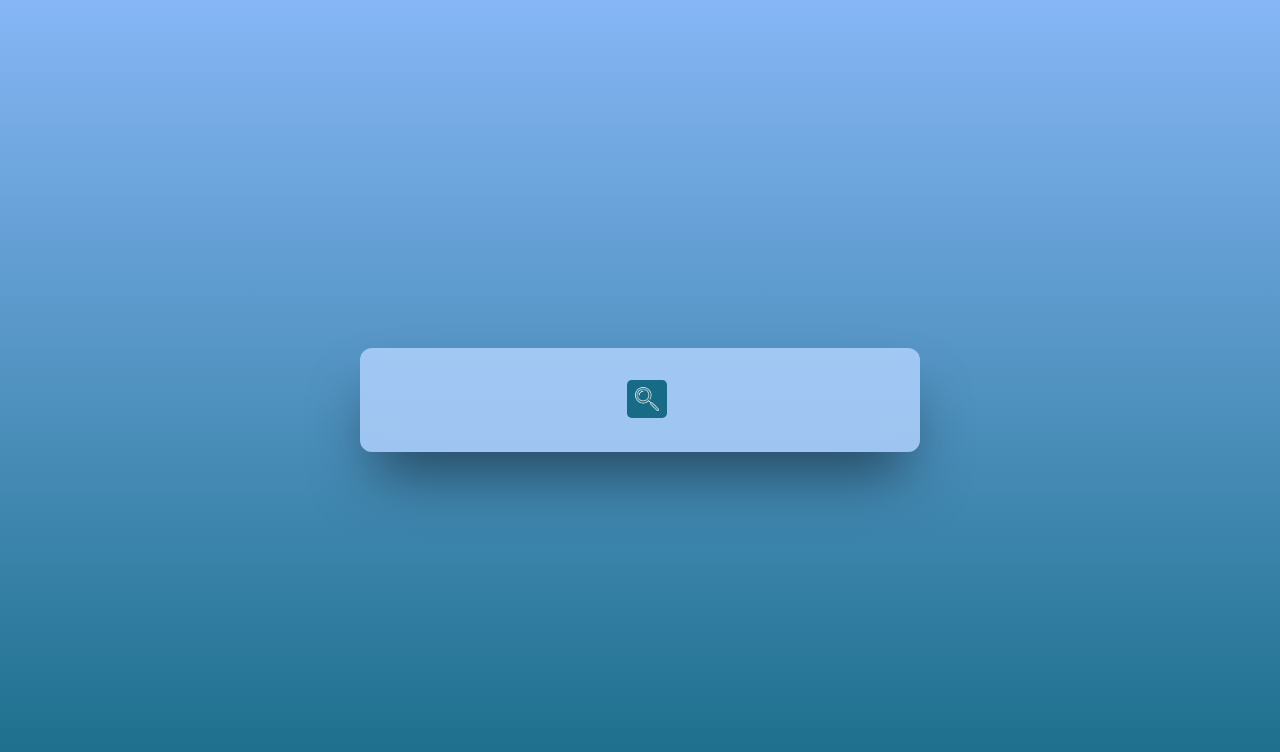
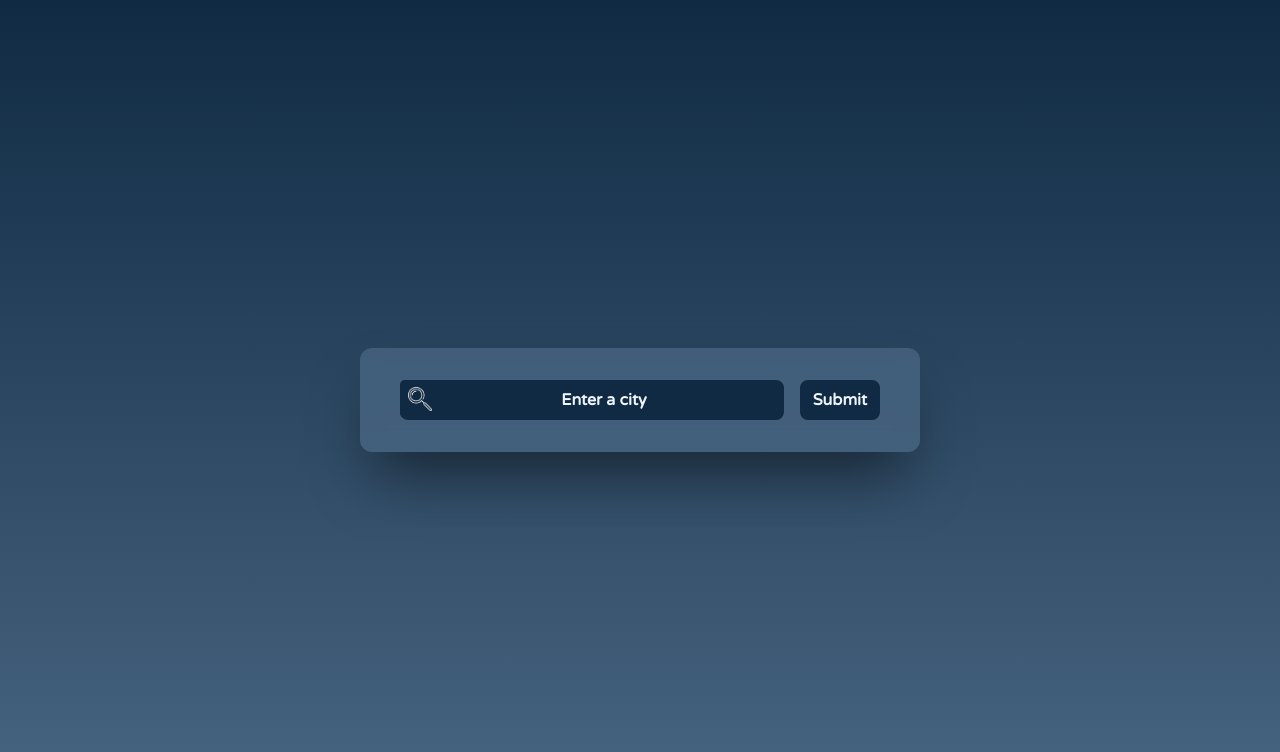
Before and after one commit to Geode30/Weather-App, a React (Vite) app: page / in a window 1280 px wide. Shown: the top 752 px of the page. Built offline with nearby package versions, Linux system fonts and the light colour scheme.

Commit message:
03/16/2024 #1
-Update CSS variables and SearchBar component

```diff
--- a/src/Components/SearchBar.tsx
+++ b/src/Components/SearchBar.tsx
@@ -201,35 +201,10 @@ function SearchBar() {
     setInitialSearch("");
   };
 
-  const [textBoxSize, setTextBoxSize] = useState("w-[0em]");
-  const [textBoxVisible, setTextBoxVisible] = useState("invisible");
-  const [placeHolderVisible, setPlaceHolderVisible] = useState("hidden");
-  const [searchBtnML, setSearchBtnML] = useState("ml-[0.8em]");
-  const [submitBtnVisible, setSubmitBtnVisible] = useState("hidden");
-
-  const searchBtn = () => {
-    setTextBoxVisible("visible");
-    setSearchBtnML("ml-0");
-
-    setTimeout(showTextBox, 1);
-  };
-
-  const showTextBox = () => {
-    setTextBoxSize("transition-all duration-500 linear w-[24em]");
-
-    setTimeout(showPlaceHolder, 500);
-  };
-
-  const showPlaceHolder = () => {
-    setPlaceHolderVisible("block");
-    setSubmitBtnVisible("block");
-    inputRef.current?.focus();
-  };
-
   return (
-    <div className="font-varela-round flex items-center justify-center h-screen bg-gradient-to-b from-dark1_blue to-dark2_blue">
+    <div className="font-varela-round flex items-center justify-center h-screen bg-gradient-to-b from-darkMode_BG to-darkMode_PH">
       <div
-        className={`flex items-center justify-center flex-col h-[auto] pb-[2em] pt-[2em] w-[28em] bg-light2_blue bg-opacity-[0.8] backdrop-blur-[10px] shadow-3xl rounded-xl md:w-[35em] z-20`}
+        className={`flex items-center justify-center flex-col h-[auto] pb-[2em] pt-[2em] w-[23em] bg-darkMode_PH bg-opacity-[0.8] backdrop-blur-[10px] shadow-3xl rounded-xl md:w-[35em] z-20`}
       >
         <div
           className="absolute w-screen h-screen z-0"
@@ -237,20 +212,19 @@ function SearchBar() {
         ></div>
         <div className="flex items-center justify-center flex-col md:flex-row z-10">
           <h1
-            className={`absolute ml-[1em] mb-[3.5em] rounded-[1em] bg-light2_blue font-bold text-dark2_blue md:mt-[3.5em] md:mr-[5.5em] ${movePlaceHolder} ${placeHolderVisible}`}
+            className={`absolute ml-[1em] mb-[3.5em] rounded-[0.5em] bg-darkMode_BG font-bold text-light1_blue md:mt-[3.5em] md:mr-[5.5em] ${movePlaceHolder}`}
             onClick={placeHolderClick}
           >
             Enter a city
           </h1>
           <div>
             <div
-              className={`absolute bg-dark2_blue h-[2.4em] ${searchBtnML} flex items-center justify-center rounded-[0.3em] w-[2.5em]`}
+              className={`absolute bg-darkMode_BG h-[2.4em] flex items-center justify-center rounded-[0.3em] w-[2.5em]`}
             >
               <img
                 src="./src/Images/search_icon.png"
                 alt="search"
                 className="h-[1.5em]"
-                onClick={searchBtn}
               />
             </div>
 
@@ -260,7 +234,7 @@ function SearchBar() {
             >
               <ul>
                 <li
-                  className={`flex bg-dark2_blue text-light1_blue hover:bg-light1_blue hover:text-dark2_blue w-[24em] h-max pt-[0.8em] pb-[0.8em] pl-[3em] cursor-pointer ${displayLoadingAutoComplete}`}
+                  className={`font-bold flex bg-darkMode_BG text-light1_blue hover:bg-light1_blue hover:text-darkMode_BG w-[24em] h-max pt-[0.8em] pb-[0.8em] pl-[3em] cursor-pointer ${displayLoadingAutoComplete}`}
                 >
                   <div className="border-t-4 border-blue-500 border-opacity-25 border-b-4 border-blue-500 border-solid h-[1em] w-[1em] rounded-full animate-spin"></div>
                 </li>
@@ -268,8 +242,8 @@ function SearchBar() {
                   <li
                     className={
                       index === selectedItemIndex
-                        ? `flex bg-light1_blue text-dark2_blue hover:bg-light1_blue hover:text-dark2_blue w-[24em] h-max pt-[0.8em] pb-[0.8em] pl-[3em] cursor-pointer ${hideSearchResults}`
-                        : `flex bg-dark2_blue text-light1_blue hover:bg-light1_blue hover:text-dark2_blue w-[24em] h-max pt-[0.8em] pb-[0.8em] pl-[3em] cursor-pointer ${hideSearchResults}`
+                        ? ` font-bold flex bg-light1_blue text-darkMode_BG hover:bg-light1_blue hover:text-darkMode_BG w-[24em] h-max pt-[0.8em] pb-[0.8em] pl-[3em] cursor-pointer ${hideSearchResults}`
+                        : `font-bold flex bg-darkMode_BG text-light1_blue hover:bg-light1_blue hover:text-darkMode_BG w-[24em] h-max pt-[0.8em] pb-[0.8em] pl-[3em] cursor-pointer ${hideSearchResults}`
                     }
                     key={index}
                     onClick={() => handleAutoComplete(name)}
@@ -282,7 +256,7 @@ function SearchBar() {
               </ul>
             </div>
             <input
-              className={`bg-light2_blue text-dark2_blue font-bold rounded-lg border-b-2 border-dark2_blue outline-none ${textBoxSize} ${textBoxVisible} h-10 border-2 pl-12`}
+              className={`bg-darkMode_BG text-light1_blue font-bold rounded-lg border-b-2 border-darkMode_BG outline-none h-10 border-2 pl-12 w-[20em] md:w-[24em]`}
               type="text"
               name="search"
               ref={inputRef}
@@ -295,7 +269,7 @@ function SearchBar() {
           </div>
 
           <button
-            className={`rounded-lg border-2 border-dark2_blue text-light1_blue font-bold mt-[1em] ml-[1em] h-[2.5rem] w-[5em] bg-dark2_blue hover:bg-light1_blue hover:text-dark2_blue transition ease-in-out duration-500 md:mt-0 ${submitBtnVisible}`}
+            className={`rounded-lg border-2 border-darkMode_BG text-light1_blue font-bold mt-[1em] ml-[1em] h-[2.5rem] w-[5em] bg-darkMode_BG hover:bg-light1_blue hover:text-darkMode_BG transition ease-in-out duration-500 md:mt-0`}
             onClick={handleSubmitBtn}
           >
             Submit
@@ -303,7 +277,7 @@ function SearchBar() {
         </div>
 
         <div
-          className={`flex items-center font-bold justify-center flex-col text-center text-dark2_blue mt-[3em] ml-[1em] ${infoHidden}`}
+          className={`flex items-center font-bold justify-center flex-col text-center text-light1_blue mt-[3em] ml-[1em] ${infoHidden}`}
         >
           <div className="flex items-center justify-center flex-col">
             <h1 className="text-[2em]">{country}</h1>
@@ -323,22 +297,22 @@ function SearchBar() {
           </div>
         </div>
         <h1
-          className={`text-[0.9em] text-center font-bold text-dark2_blue mt-[1em] ml-[1em] ${infoHidden}`}
+          className={`text-[0.9em] text-center font-bold text-light1_blue mt-[1em] ml-[1em] ${infoHidden}`}
         >
           {lastUpdated}
         </h1>
         <div
           className={`flex items-center justify-center flex-col w-[23em] ml-[0.5em] mt-[1.5em] ${displayError} md:mt-[2em]`}
         >
-          <h1 className="text-[1.2em] text-dark2_blue font-bold">
+          <h1 className="text-[1.2em] text-light1_blue font-bold w-[15em] text-center md:w-[20em]">
             Something is wrong, whether there is no result or your internet
             connection is bad
           </h1>
         </div>
         <div
-          className={`flex items-center justify-center flex-col w-[23em] ml-[3em] mt-[2em] ${displayLoading} md:mt-[4em] text-dark2_blue`}
+          className={`flex items-center justify-center flex-col w-[23em] ml-[3em] mt-[2em] ${displayLoading} md:mt-[4em] text-light1_blue`}
         >
-          <div className="border-t-4 border-blue-500 border-opacity-25 border-b-4 border-blue-500 border-solid h-16 w-16 rounded-full animate-spin mr-[2em]"></div>
+          <div className="border-t-4 border-blue-500 border-opacity-25 border-b-4 border-solid h-16 w-16 rounded-full animate-spin mr-[2em]"></div>
         </div>
       </div>
     </div>
--- a/tailwind.config.js
+++ b/tailwind.config.js
@@ -11,6 +11,8 @@ export default {
       "light2_blue": "#B4D4FF",
       "dark1_blue": "#86B6F6",
       "dark2_blue": "#176B87",
+      "darkMode_BG": "#102a43",
+      "darkMode_PH" : "#486581",
       'blue': '#1fb6ff',
       'pink': '#ff49db',
       'orange': '#ff7849',
```
Also changed, not shown: public/clouds.png (added), public/cloudy.png (added).
